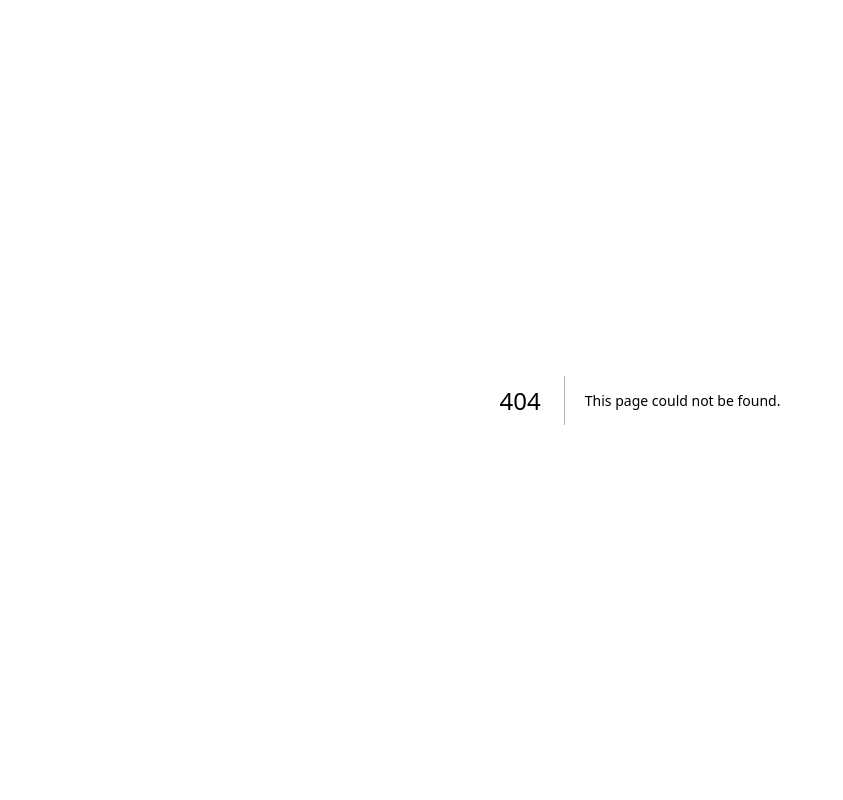
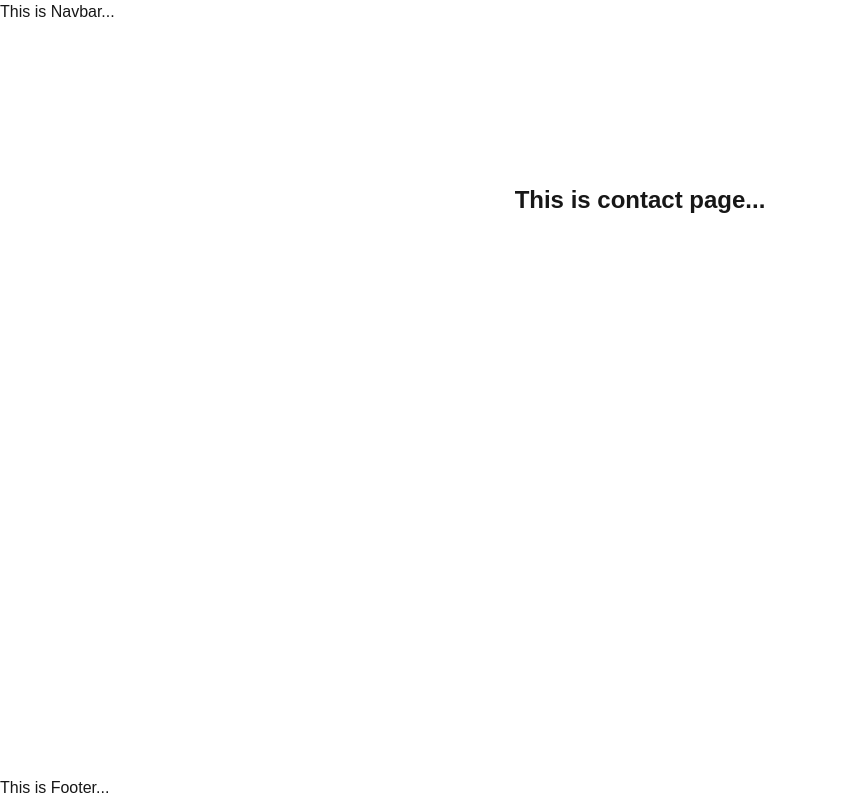
Before and after one commit to juyel66/CallmeAI, a Next.js app: page /contact in a window 1280 px wide. Before the commit this address had no page. Shown: the whole page, without its empty margins (0-843 px from the left). Built offline with nearby package versions, Linux system fonts and the light colour scheme.

Commit message:
feat: create Contact page component with basic structure

```diff
--- /dev/null
+++ b/app/(WIthCommonLayout)/contact/page.tsx
@@ -0,0 +1,12 @@
+
+
+const page = () => {
+    return (
+        <div>
+            This is contact page...
+
+        </div>
+    );
+};
+
+export default page;
```
